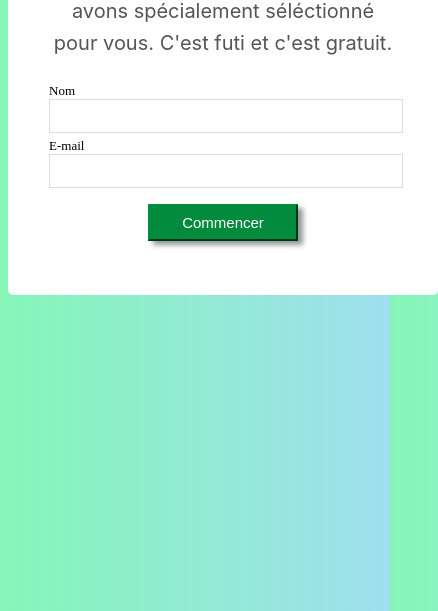
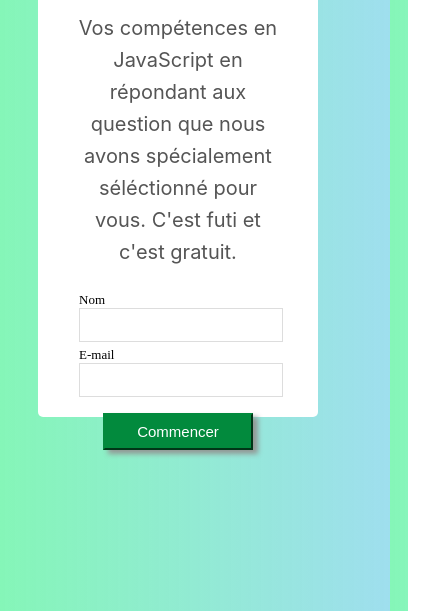
Before and after one commit to Bonheur93/Quiz, a plain HTML site: page index.html in a window 390 px wide. Shown: the part 233-844 px from the top of the page, 438 px wide, since content can reach past the window. Drawn offline with Linux system fonts and the light colour scheme.

Commit message:
refactory-Style : Responsive login

```diff
--- a/index.js
+++ b/index.js
@@ -117,6 +117,8 @@ buttonBegin.addEventListener('click', (e) => {
     if(end.style.display === 'none') {
         end.style.display ='block';
         imgFaled()
+    const score = document.querySelector(".score");
+    score.textContent = utilisateur.score + "/15" ;
     quizOne.style.display ='none';
     }else{
         end.style.display ='none';
--- a/style.css
+++ b/style.css
@@ -266,3 +266,45 @@ p{
     display: none;
     margin: auto;
 } */
+/* responsive */
+@media screen and (max-width : 1000px) {
+    .sectionLogin{
+        display: block;
+        align-items: center;
+        justify-content: center;
+        width: 300px;
+        height: 400px;
+        margin-top: 300px;
+        margin-bottom: 0px;
+    }
+
+}
+
+@media screen and (max-width : 750px) {
+    .sectionLogin{
+        display: block;
+        align-items: center;
+        justify-content: center;
+        width: 250px;
+        height: 400px;
+        margin-top: 300px;
+        margin-bottom: 0px;
+    }
+
+
+}
+
+@media screen and (max-width : 450px) {
+    .sectionLogin{
+        display: block;
+        align-items: center;
+        justify-content: center;
+        width: 200px;
+        height: 480px;
+        margin-top: 50px;
+        margin-bottom: 0px;
+        margin-left: 30px;
+    }
+
+
+}
```
